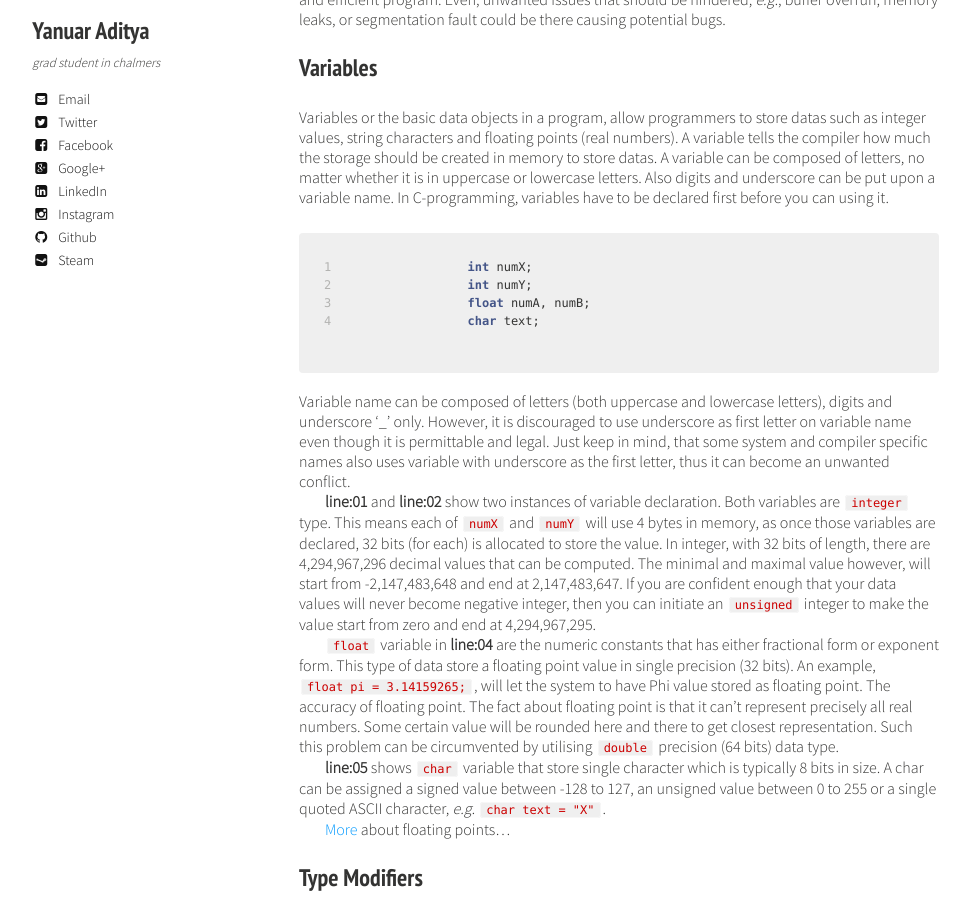
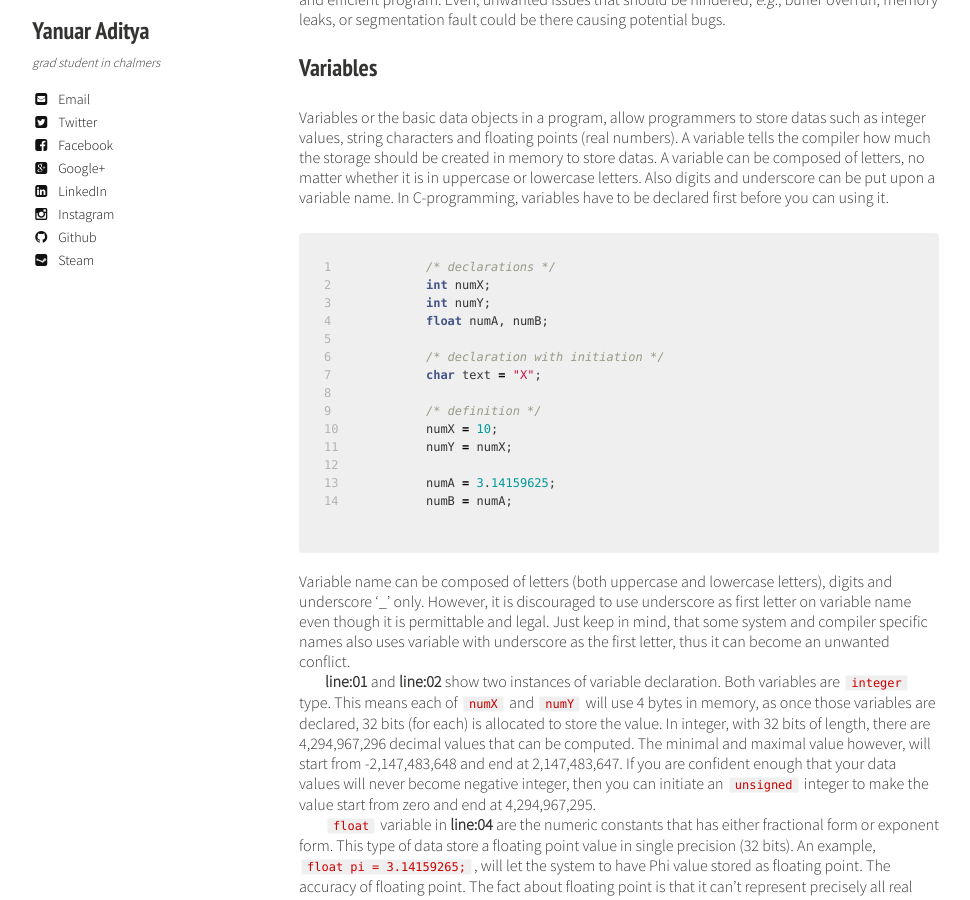
Before and after one commit to yanuartadityan/yanuartadityan.github.io, a Jekyll site: the page built from _posts/tutorial/2015-10-04-c-tutor-3.md, in a window 1280 px wide and 900 px high, scrolled down 300 px. Shown: the whole window, without its empty margins (21-991 px from the left). Built offline with Jekyll 4.4.1, drawn with Linux system fonts in a browser that asks for light colours; nearby versions of some CDN libraries; comment, search, counter and statistics services are not loaded.

Commit message:
fix tutor-3.md

```diff
--- a/_posts/tutorial/2015-10-04-c-tutor-3.md
+++ b/_posts/tutorial/2015-10-04-c-tutor-3.md
@@ -14,10 +14,20 @@ As we start working on every programming languages, we will encounter datas. Eac
 Variables or the basic data objects in a program, allow programmers to store datas such as integer values, string characters and floating points (real numbers). A variable tells the compiler how much the storage should be created in memory to store datas. A variable can be composed of letters, no matter whether it is in uppercase or lowercase letters. Also digits and underscore can be put upon a variable name. In C-programming, variables have to be declared first before you can using it.
 
 {% highlight c linenos %}
+/* declarations */
 int numX;
 int numY;
 float numA, numB;
-char text;
+
+/* declaration with initiation */
+char text = "X";
+
+/* definition */
+numX = 10;
+numY = numX;
+
+numA = 3.14159625;
+numB = numA;
 {% endhighlight %}
 
 Variable name can be composed of letters (both uppercase and lowercase letters), digits and underscore '_' only. However, it is discouraged to use underscore as first letter on variable name even though it is permittable and legal. Just keep in mind, that some system and compiler specific names also uses variable with underscore as the first letter, thus it can become an unwanted conflict.
```
Also changed, not shown: 2 other files.
